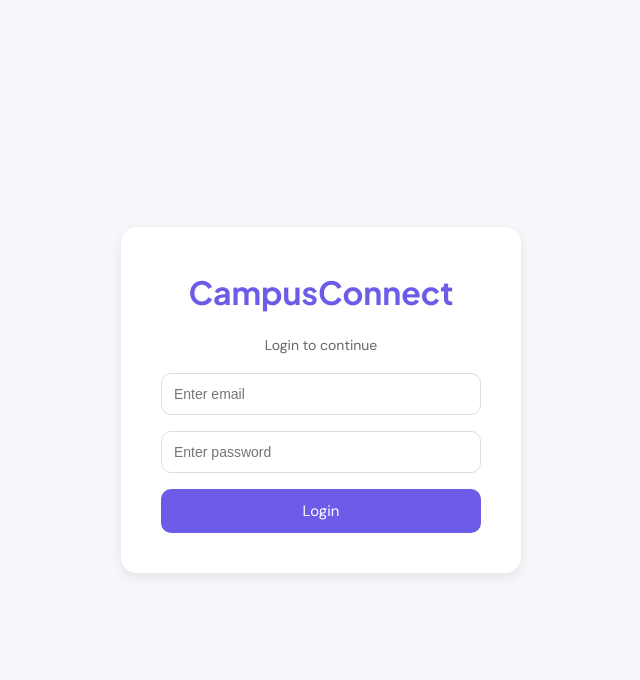
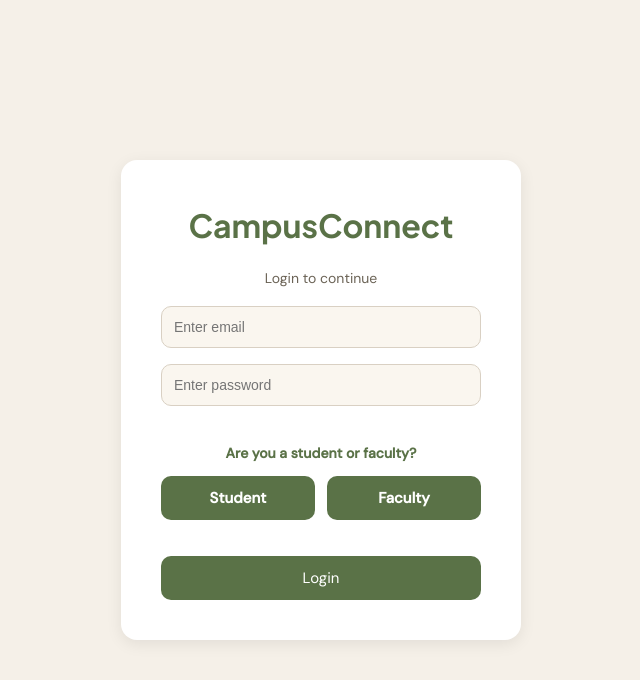
Before and after one commit to risrajawat/CampusConnect, a React (Vite) app: page /login in a window 1280 px wide. Shown: the top 680 px of the page, without its empty margins (319-959 px from the left). Built offline with nearby package versions, Linux system fonts and the light colour scheme.

Commit message:
color changed

```diff
--- a/src/pages/Login/Login.css
+++ b/src/pages/Login/Login.css
@@ -5,7 +5,7 @@
   display: flex;
   justify-content: center;
   align-items: center;
-  background: #f5f7fb;
+  background: #f5f0e8;
 }
 
 /* Login Box */
@@ -16,7 +16,7 @@
   width: 100%;
   max-width: 400px;
   border-radius: 16px;
-  box-shadow: 0 4px 12px rgba(0, 0, 0, 0.08);
+  box-shadow: 0 4px 16px rgba(0, 0, 0, 0.08);
 
   display: flex;
   flex-direction: column;
@@ -27,12 +27,12 @@
 
 .login-box h1 {
   text-align: center;
-  color: #6c5ce7;
+  color: #5a7247;
 }
 
 .login-box p {
   text-align: center;
-  color: #666;
+  color: #6b6356;
   font-size: 14px;
 }
 
@@ -40,16 +40,22 @@
 
 .login-box input {
   padding: 12px;
-  border: 1px solid #ddd;
+  border: 1px solid #d9d0c3;
   border-radius: 10px;
   outline: none;
   font-size: 14px;
+  background: #faf6ef;
+}
+
+.login-box input:focus {
+  border-color: #5a7247;
+  background: white;
 }
 
 /* Button */
 
 .login-box button {
-  background: #6c5ce7;
+  background: #5a7247;
   color: white;
   border: none;
   padding: 12px;
@@ -60,5 +66,47 @@
 }
 
 .login-box button:hover {
-  background: #5a4bd8;
+  background: #3d5230;
 }
+
+/* User Type Question */
+
+.user-type-question {
+  margin: 20px 0;
+}
+
+.user-type-question p {
+  text-align: center;
+  color: #5a7247;
+  font-size: 14px;
+  font-weight: 600;
+  margin-bottom: 12px;
+}
+
+.button-group {
+  display: flex;
+  gap: 12px;
+}
+
+.type-btn {
+  flex: 1;
+  padding: 10px 16px;
+  border: 2px solid #5a7247;
+  background: transparent;
+  color: #5a7247;
+  border-radius: 8px;
+  font-size: 14px;
+  font-weight: 600;
+  cursor: pointer;
+  transition: all 0.3s ease;
+}
+
+.type-btn:hover {
+  background: #5a7247;
+  color: white;
+}
+
+.type-btn.active {
+  background: #5a7247;
+  color: white;
+}
--- a/src/pages/Login/Login.jsx
+++ b/src/pages/Login/Login.jsx
@@ -9,6 +9,7 @@ function Login() {
 
   const [email, setEmail] = useState("");
   const [password, setPassword] = useState("");
+  const [userType, setUserType] = useState(null);
 
   // Login Function
   const handleLogin = (e) => {
@@ -16,15 +17,15 @@ function Login() {
     e.preventDefault();
 
     // Simple Validation
-    if (!email || !password) {
-      alert("Please fill all fields");
+    if (!email || !password || !userType) {
+      alert("Please fill all fields and select user type");
       return;
     }
 
     // Save user
     localStorage.setItem(
       "user",
-      JSON.stringify({ email })
+      JSON.stringify({ email, userType })
     );
 
     // Go to Events Page
@@ -63,6 +64,27 @@ function Login() {
           }
         />
 
+        {/* User Type Question */}
+        <div className="user-type-question">
+          <p>Are you a student or faculty?</p>
+          <div className="button-group">
+            <button
+              type="button"
+              className={`type-btn ${userType === 'student' ? 'active' : ''}`}
+              onClick={() => setUserType('student')}
+            >
+              Student
+            </button>
+            <button
+              type="button"
+              className={`type-btn ${userType === 'faculty' ? 'active' : ''}`}
+              onClick={() => setUserType('faculty')}
+            >
+              Faculty
+            </button>
+          </div>
+        </div>
+
         {/* Button */}
         <button type="submit">
           Login
```
